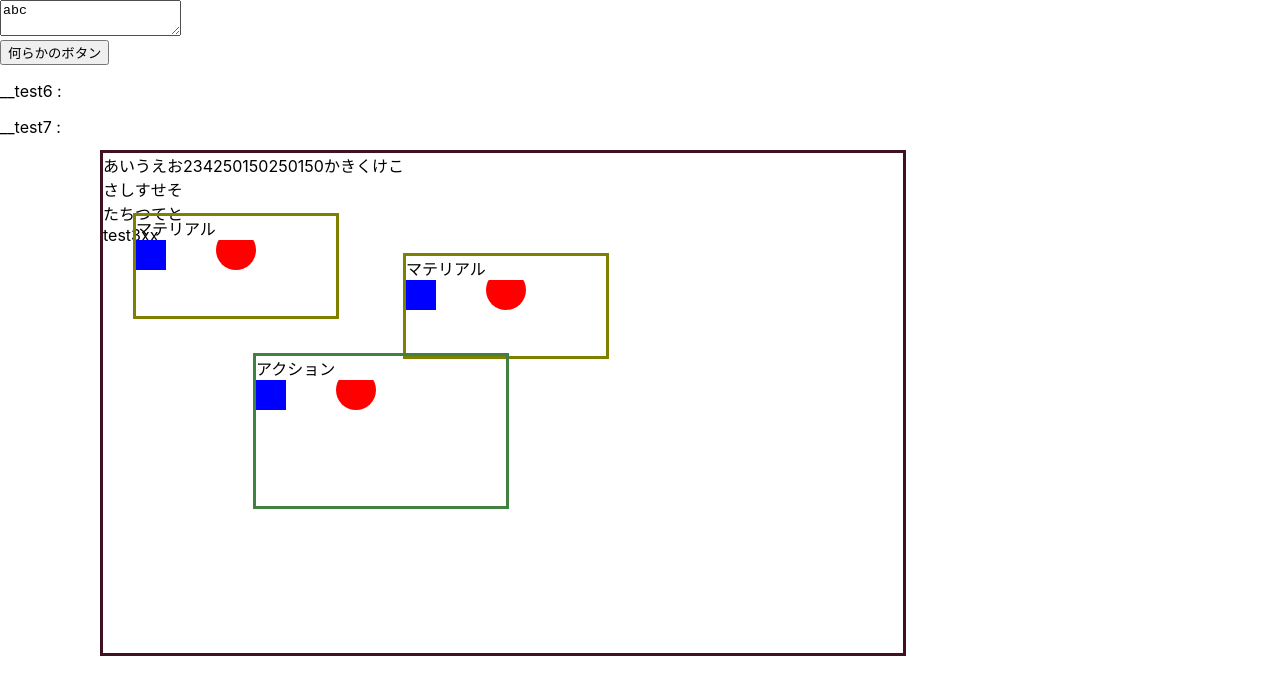
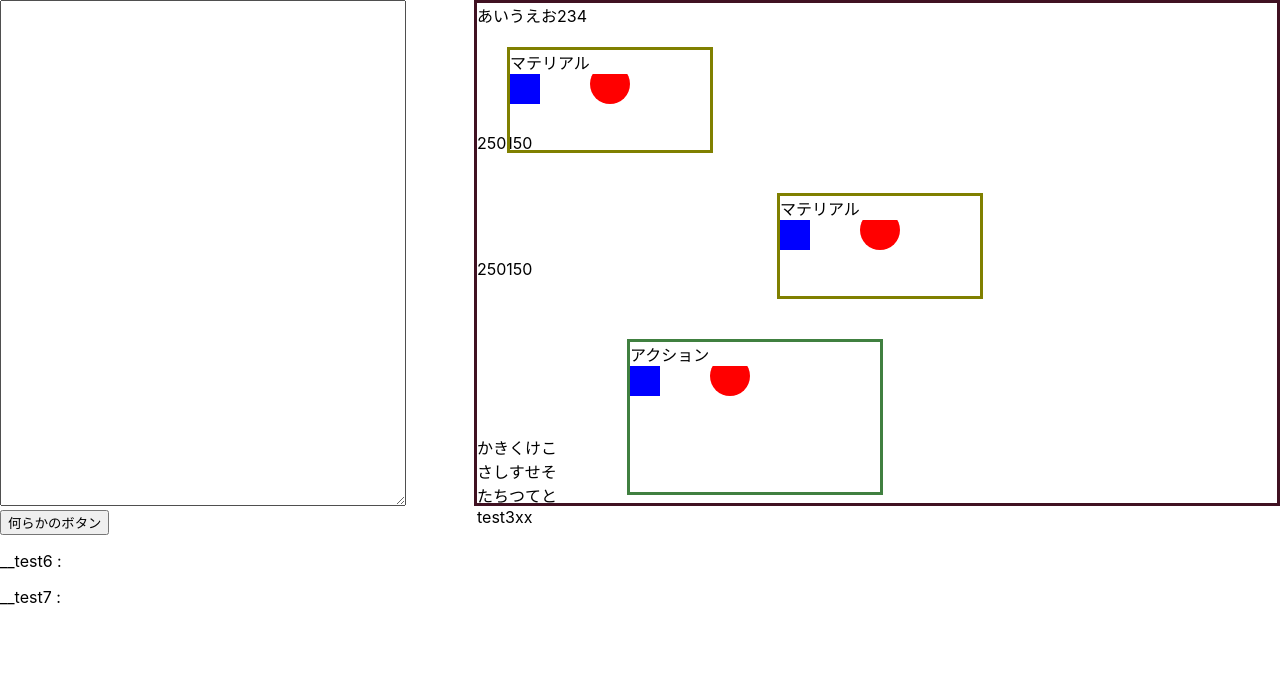
Before and after one commit to uemuram/cooking-workflow, a React (Create React App) app: page / in a window 1280 px wide. Shown: the top 694 px of the page. Built offline with nearby package versions, Linux system fonts and the light colour scheme; no server answers.

Commit message:
テキストエリアを表示

```diff
--- a/src/Action.js
+++ b/src/Action.js
@@ -19,7 +19,7 @@ class Action extends React.Component {
   render() {
 
     const styleGenerator = (left,top) => ({
-      position: "absolute",
+      position: "relative",
       left: left + "px",
       top: top + "px"
     });
--- a/src/App.css
+++ b/src/App.css
@@ -1,5 +1,15 @@
 .App {
   text-align: center;
+}
+
+.RecipeTextArea {
+  width: 400px;
+  height: 500px;
+}
+
+.Flex {
+  display: -webkit-flex;
+  display: flex;
 }
 
 .App-logo {
--- a/src/App.js
+++ b/src/App.js
@@ -7,16 +7,18 @@ class App extends React.Component {
   constructor(props) {
     super(props);
     this.state = {
-      aaa: "xxx",
+      value: "",
       recipe: {}
     }
-    // fetch(process.env.REACT_APP_BACKEND_URL + "/api/courses")
-    //   .then(response => response.json())
-    //   .then(json =>  this.setState( {aaa : json[0].name}));
+
+    this.handleChange = this.handleChange.bind(this);
 
     fetch(process.env.REACT_APP_BACKEND_URL + "/api/recipies/beefBowl")
       .then(response => response.json())
-      .then(json => this.setState({ recipe: json }));
+      .then(json => {
+        this.setState({ recipe: json });
+        this.setState({ value : JSON.stringify(json, null, 2)});
+      });
   }
 
   renderWorkflow() {
@@ -27,9 +29,13 @@ class App extends React.Component {
     console.log("buttonOnClick!");
 
     // 要素を加工する。配下にも伝搬する。
-    let newRecipe = Object.assign({}, this.state.recipe);
-    newRecipe.title = newRecipe.title + 'x';
+    let newRecipe = JSON.parse(this.state.value);
     this.setState({recipe: newRecipe});
+
+    // 要素を加工する。配下にも伝搬する。
+    // let newRecipe = Object.assign({}, this.state.recipe);
+    // newRecipe.title = newRecipe.title + 'x';
+    // this.setState({recipe: newRecipe});
 
     // 普通のアラートを出す。→クライアントサイドで動いているようだ
     // alert("ok!");
@@ -38,16 +44,22 @@ class App extends React.Component {
     //this.setState({recipe:{}});
   }
 
+  handleChange(event) {
+    this.setState({value: event.target.value});
+  }
+
   render() {
     return (
       <div>
-        <form>
-          <textarea value="abc" />
-        </form>
-        <button onClick={() => this.buttonOnClick()}>何らかのボタン</button>
-        <div>
-          {this.renderWorkflow()}
-        </div>
+        <div className="Flex">
+          <form>
+            <textarea value={this.state.value} onChange={this.handleChange} className="RecipeTextArea" />
+            <button onClick={() => this.buttonOnClick()}>何らかのボタン</button>
+          </form>
+          <div>
+            {this.renderWorkflow()}
+          </div>
+        </div >
         <p>
           __test6 : {this.state.recipe.title}
         </p>
--- a/src/Material.js
+++ b/src/Material.js
@@ -19,7 +19,7 @@ class Material extends React.Component {
   render() {
 
     const styleGenerator = (left,top) => ({
-      position: "absolute",
+      position: "relative",
       left: left + "px",
       top: top + "px"
     });
--- a/src/Workflow.css
+++ b/src/Workflow.css
@@ -2,9 +2,6 @@
   border: solid #401122;
   width: 800px;
   height: 500px;
-  position : absolute;
-  left : 100px;
-  top : 150px;
 }
 
 .Material {
--- a/src/Workflow.js
+++ b/src/Workflow.js
@@ -31,15 +31,15 @@ class Workflow extends React.Component {
         あいうえお
         {this.state.flow.bbb}
 
-        <Material left={30} top={60} updateState={this.updateState.bind(this)} />
+        <Material left={30} top={20} updateState={this.updateState.bind(this)} />
         {this.state.width}
         {this.state.height}
 
-        <Material left={300} top={100} updateState={this.updateState.bind(this)} />
+        <Material left={300} top={40} updateState={this.updateState.bind(this)} />
         {this.state.width}
         {this.state.height}
 
-        <Action left={150} top={200} updateState={this.updateState.bind(this)} />
+        <Action left={150} top={60} updateState={this.updateState.bind(this)} />
 
 
         かきくけこ<br/>
```
